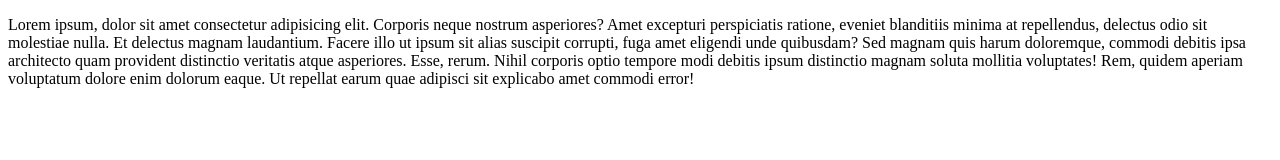
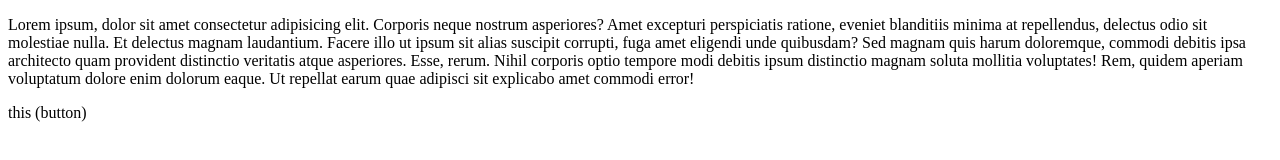
Before and after one commit to debasishroutray450-a11y/localrepo, a plain HTML site: page index.html in a window 1280 px wide. Drawn offline with Linux system fonts and the light colour scheme.

Commit message:
addddddefe

```diff
--- a/index.html
+++ b/index.html
@@ -14,6 +14,6 @@
       eligendi unde quibusdam? Sed magnam quis harum doloremque, commodi debitis ipsa architecto quam provident
       distinctio veritatis atque asperiores. Esse, rerum.
     Nihil corporis optio tempore modi debitis ipsum distinctio magnam soluta mollitia voluptates! Rem, quidem aperiam voluptatum dolore enim dolorum eaque. Ut repellat earum quae adipisci sit explicabo amet commodi error!</p>
-
+    <p>this (button)</p>
 </body>
 </html>
```
